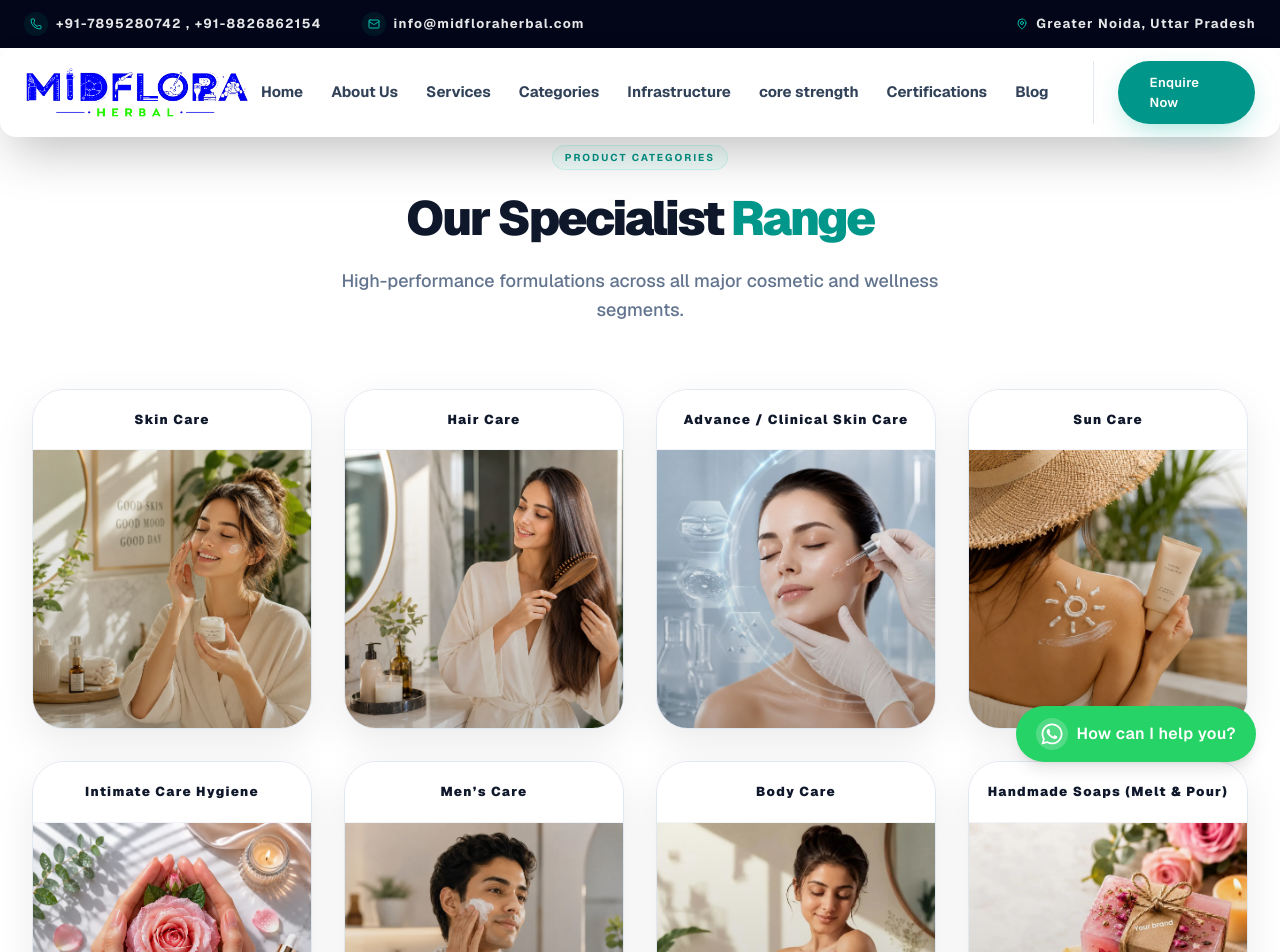
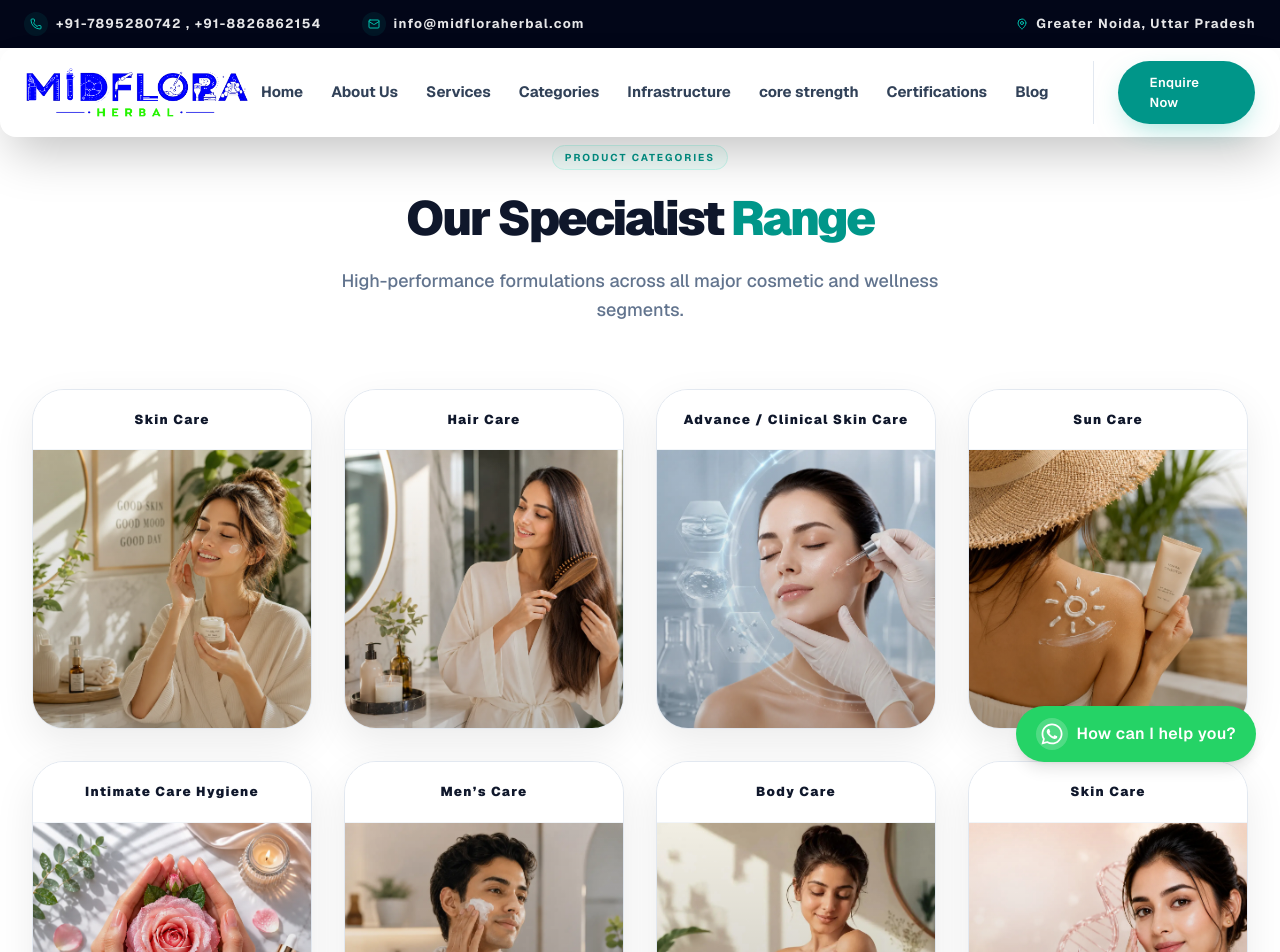
Before and after one commit to digitalsolution360web/doctor-project, a Next.js app: page /categories in a window 1280 px wide. Shown: the top 952 px of the page. Built offline with nearby package versions, Linux system fonts and the light colour scheme.

Commit message:
new updated

```diff
--- a/app/(website)/categories/page.tsx
+++ b/app/(website)/categories/page.tsx
@@ -77,6 +77,7 @@ const categoriesData = [
   { title: "Men’s Care", image: "/mens-care.webp" },
   { title: "Body Care", image: "/body-care.webp" },
   // { title: "Dental Care", image: "/Dental-Care.webp" },
+  { title: "Skin Care", image: "/pdrn-regenerative-skincare.webp" },
   { title: "Handmade Soaps (Melt & Pour)", image: "/Handmade-Soaps.webp" },
   { title: "Bath Amenities", image: "/Bath-Amenities.webp" },
   { title: "Baby & Mother Care", image: "/mother-baby-care.webp" },
```
